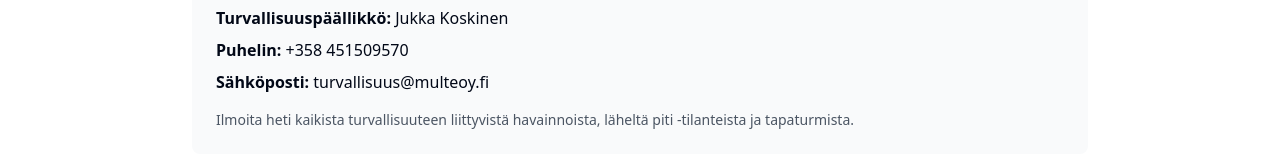
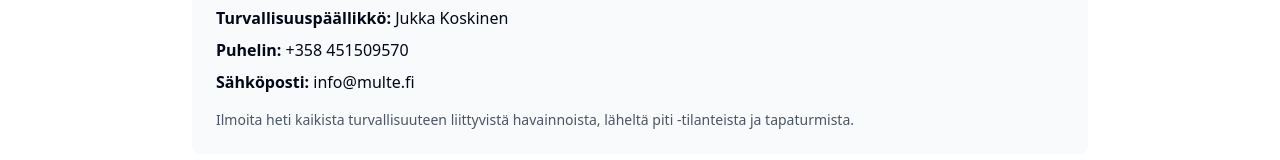
Before and after one commit to lorenckodraahdintie/helsinki-scaffolding-hub, a React (Vite) app: page /safety in a window 1280 px wide. Shown: the part 1608-1768 px from the top of the page. Built offline with nearby package versions, Linux system fonts and the light colour scheme.

Commit message:
Fix email address in Safety page
Update the email address on the Safety page from `turvallisuus@multeoy.fi` to `info@multe.fi`.

```diff
--- a/src/pages/Safety.tsx
+++ b/src/pages/Safety.tsx
@@ -85,7 +85,7 @@ const Safety = () => {
                 <div className="bg-gray-50 p-6 rounded-lg">
                   <p className="mb-2"><strong>Turvallisuuspäällikkö:</strong> Jukka Koskinen</p>
                   <p className="mb-2"><strong>Puhelin:</strong> +358 451509570</p>
-                  <p className="mb-2"><strong>Sähköposti:</strong> turvallisuus@multeoy.fi</p>
+                  <p className="mb-2"><strong>Sähköposti:</strong> info@multe.fi</p>
                   <p className="text-sm text-gray-600 mt-4">
                     Ilmoita heti kaikista turvallisuuteen liittyvistä havainnoista, läheltä piti -tilanteista ja tapaturmista.
                   </p>
```
